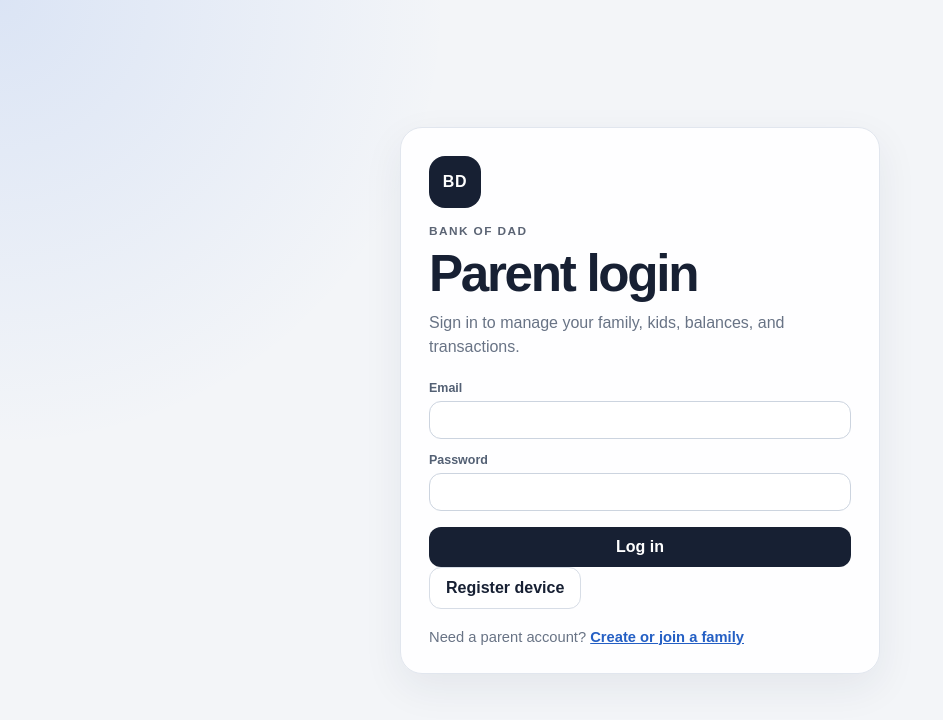
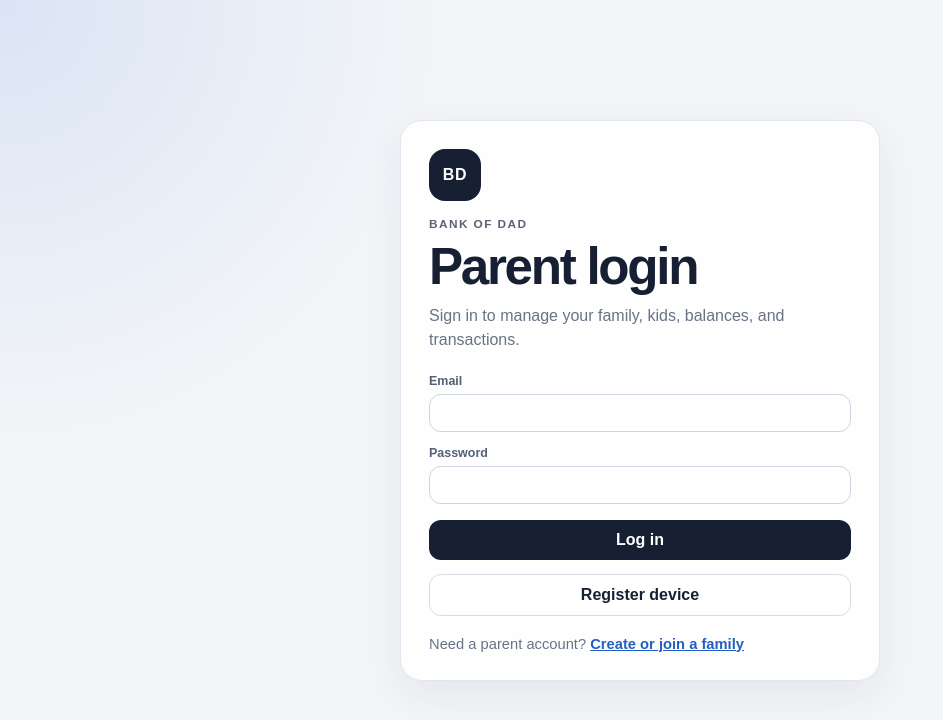
Before and after one commit to tylerthibault/Bank-Of-Dad, a Next.js app: page /login in a window 1280 px wide. Shown: the top 720 px of the page, without its empty margins (0-943 px from the left). Built offline with nearby package versions, Linux system fonts and the light colour scheme; no server answers.

Commit message:
Style login register device action

```diff
--- a/app/globals.css
+++ b/app/globals.css
@@ -1161,3 +1161,12 @@ button:hover {
     flex-direction: column;
   }
 }
+
+
+.login-secondary-actions {
+  margin-top: 14px;
+}
+
+.login-secondary-actions .button-link {
+  width: 100%;
+}
```
